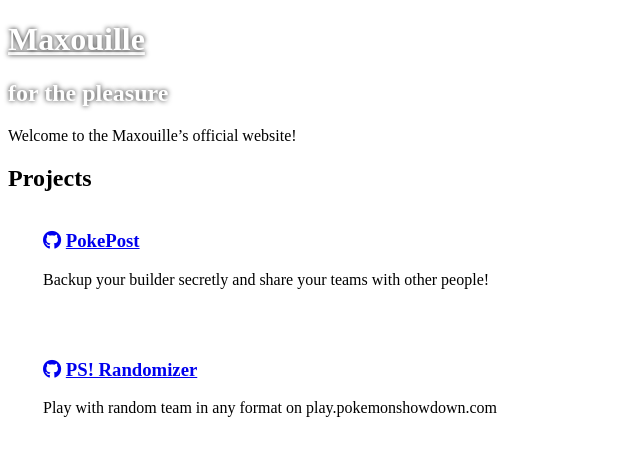
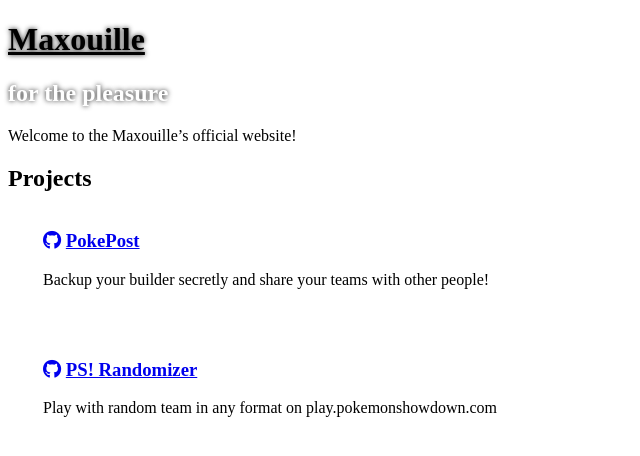
Before and after one commit to Maxouille64/maxouille64.github.io, a Jekyll site: the page built from index.md, in a window 1280 px wide. Shown: the top 456 px of the page, without its empty margins (0-640 px from the left). Built offline with Jekyll 4.4.1, drawn with Linux system fonts in a browser that asks for light colours; nearby versions of some CDN libraries; our own code applies the rules of GitHub Pages for plain Markdown files.

Commit message:
Update style.css

```diff
--- a/assets/css/style.css
+++ b/assets/css/style.css
@@ -18,7 +18,7 @@ $section-headings-color: #6363B0 !default;
 }
 
 .page-header a {
-  color: #fff;
+  color: #000;
 }
 
 .project-tagline {
```
